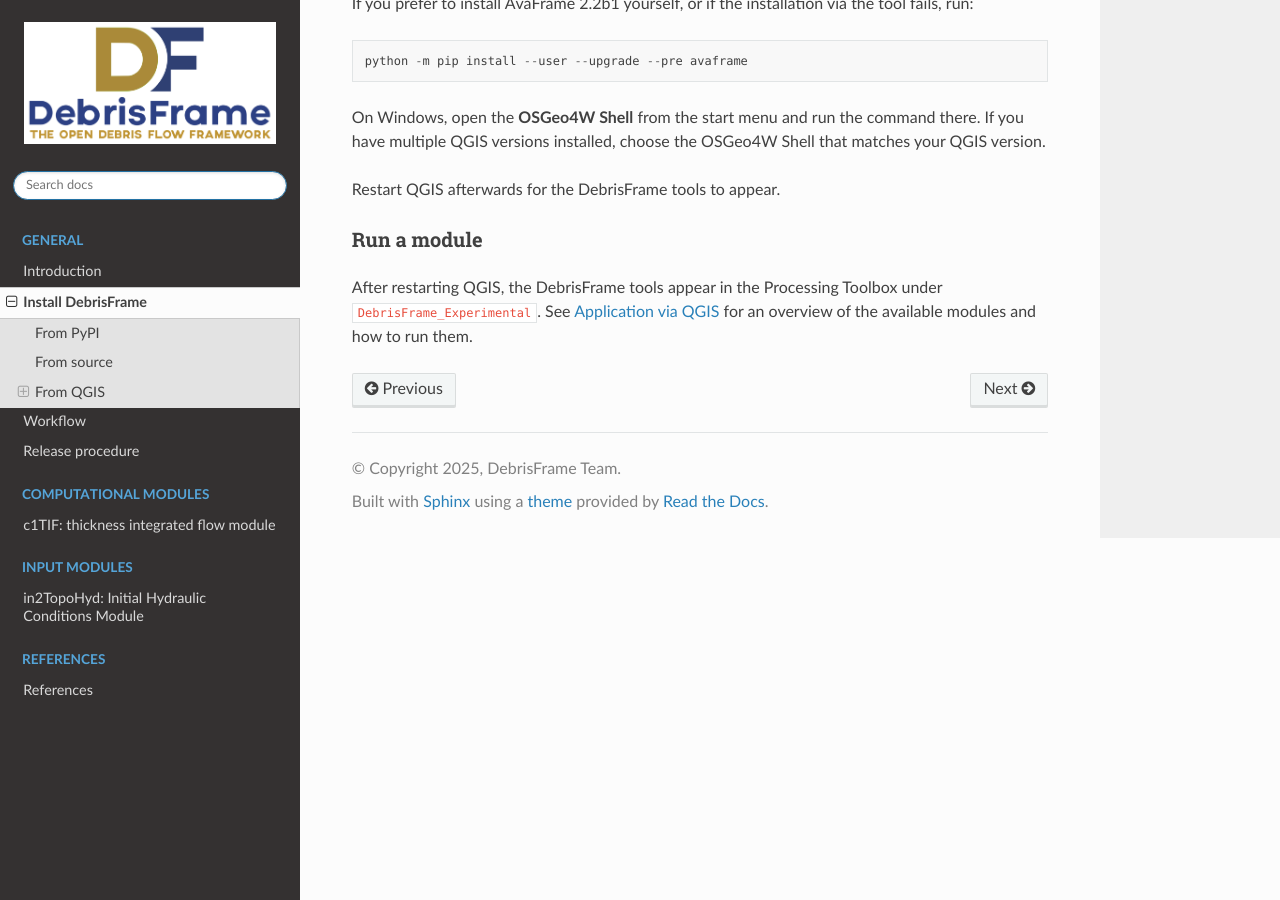
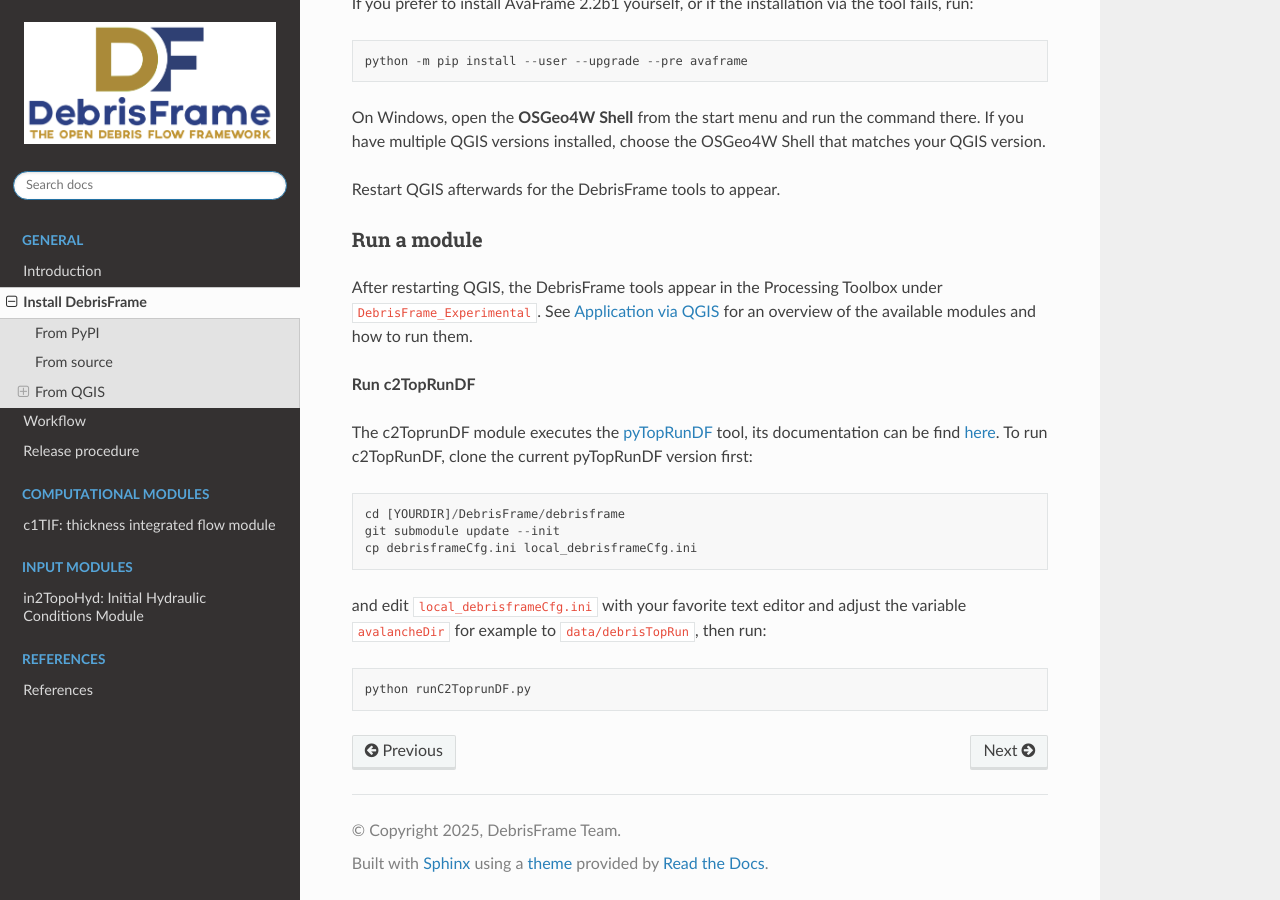
Before and after one commit to OpenNHM/DebrisFrame, a Sphinx documentation site: the page built from docs/source/installation.rst, in a window 1280 px wide and 900 px high, scrolled down 1516 px. Built offline with Sphinx 7.4.7 and the Read the Docs theme 3.1.0, drawn with Linux system fonts in a browser that asks for light colours.

Commit message:
add c2TopRunDF to doc
update submodule

update ref data

```diff
--- a/docs/source/installation.rst
+++ b/docs/source/installation.rst
@@ -86,3 +86,21 @@ Run a module
 After restarting QGIS, the DebrisFrame tools appear in the Processing Toolbox
 under ``DebrisFrame_Experimental``. See :ref:`workflow:Application via QGIS` for
 an overview of the available modules and how to run them.
+
+
+
+**Run c2TopRunDF**
+
+
+The c2ToprunDF module executes the `pyTopRunDF <https://github.com/schidli/pyTopRunDF#>`_ tool,
+its documentation can be find `here <https://github.com/schidli/pyTopRunDF#>`_.
+To run c2TopRunDF, clone the current pyTopRunDF version first::
+
+  cd [YOURDIR]/DebrisFrame/debrisframe
+  git submodule update --init
+  cp debrisframeCfg.ini local_debrisframeCfg.ini
+
+and edit ``local_debrisframeCfg.ini`` with your favorite text editor and adjust the variable
+``avalancheDir`` for example to ``data/debrisTopRun``, then run::
+
+  python runC2ToprunDF.py
```
Also changed, not shown: .gitmodules, 2 other files.
